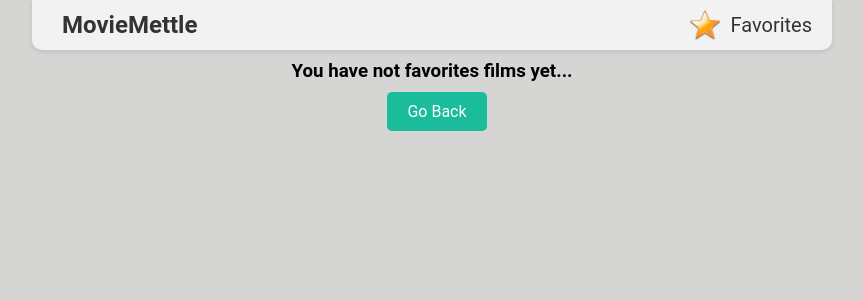
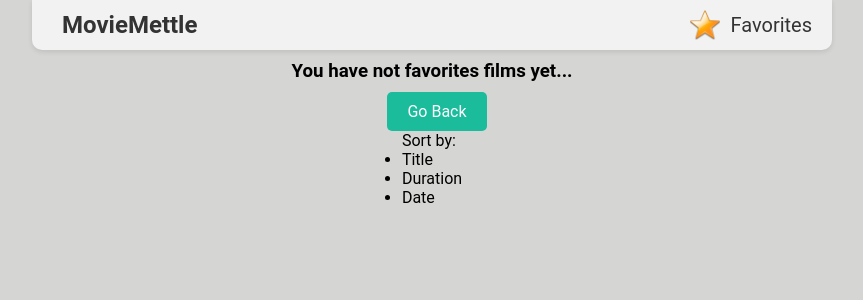
Before and after one commit to patr4519/MovieMettle, a React (Create React App) app: page /favorites in a window 1280 px wide. Shown: the top 300 px of the page, without its empty margins (208-1071 px from the left). Built offline with nearby package versions, Linux system fonts and the light colour scheme.

Commit message:
popup in progress

```diff
--- a/package.json
+++ b/package.json
@@ -15,6 +15,7 @@
     "react-redux": "^8.0.5",
     "react-router-dom": "^6.9.0",
     "react-scripts": "5.0.1",
+    "reactjs-popup": "^2.0.5",
     "styled-components": "^5.3.8",
     "web-vitals": "^2.1.4"
   },
--- /dev/null
+++ b/src/components/PopupForm.jsx
@@ -0,0 +1,26 @@
+import React from "react";
+
+export const list = [
+  { name: "Title", sortProperty: "title" },
+  { name: "Duration", sortProperty: "duration" },
+  { name: "Date", sortProperty: "date" },
+];
+
+const MyPopupForm = () => {
+  const [open, setOpen] = React.useState(true);
+
+  return (
+    <div className="sort_popup">
+      <span>Sort by:</span>
+      {open && (
+        <ul>
+          {list.map((obj, i) => {
+            return <li key={i}>{obj.name}</li>;
+          })}
+        </ul>
+      )}
+    </div>
+  );
+};
+
+export default MyPopupForm;
--- a/src/index.scss
+++ b/src/index.scss
@@ -103,3 +103,14 @@ button[type="submit"]:hover {
     margin-bottom: 10px;
   }
 }
+
+.form-container {
+  border: 1px solid black;
+  padding: 5px;
+  display: flex;
+
+  div {
+    background-color: #1abc9c;
+    padding: 3px;
+  }
+}
--- a/src/pages/Favorites.jsx
+++ b/src/pages/Favorites.jsx
@@ -2,11 +2,13 @@ import React from "react";
 import { useSelector } from "react-redux";
 import CardFav from "../components/CardFav";
 import EmptyFavorites from "../components/EmptyFavorites";
+import MyPopupForm from "../components/PopupForm";
 import { selectFavorites } from "../redux/slices/favoritesSlice";
 
 const Favorites = () => {
   const { items } = useSelector(selectFavorites);
   const cardList = items.map((item, index) => {
+
     return (
       <CardFav
         item={item}
@@ -25,6 +27,7 @@ const Favorites = () => {
   return (
     <div className="fav-wrapper">
       {items.length > 0 ? <h3>Your favorites film(s):</h3> : <EmptyFavorites />}
+      <MyPopupForm />
       {cardList}
     </div>
   );
```
Also changed, not shown: 1 other file (tests, documents, lock files or other folders).
